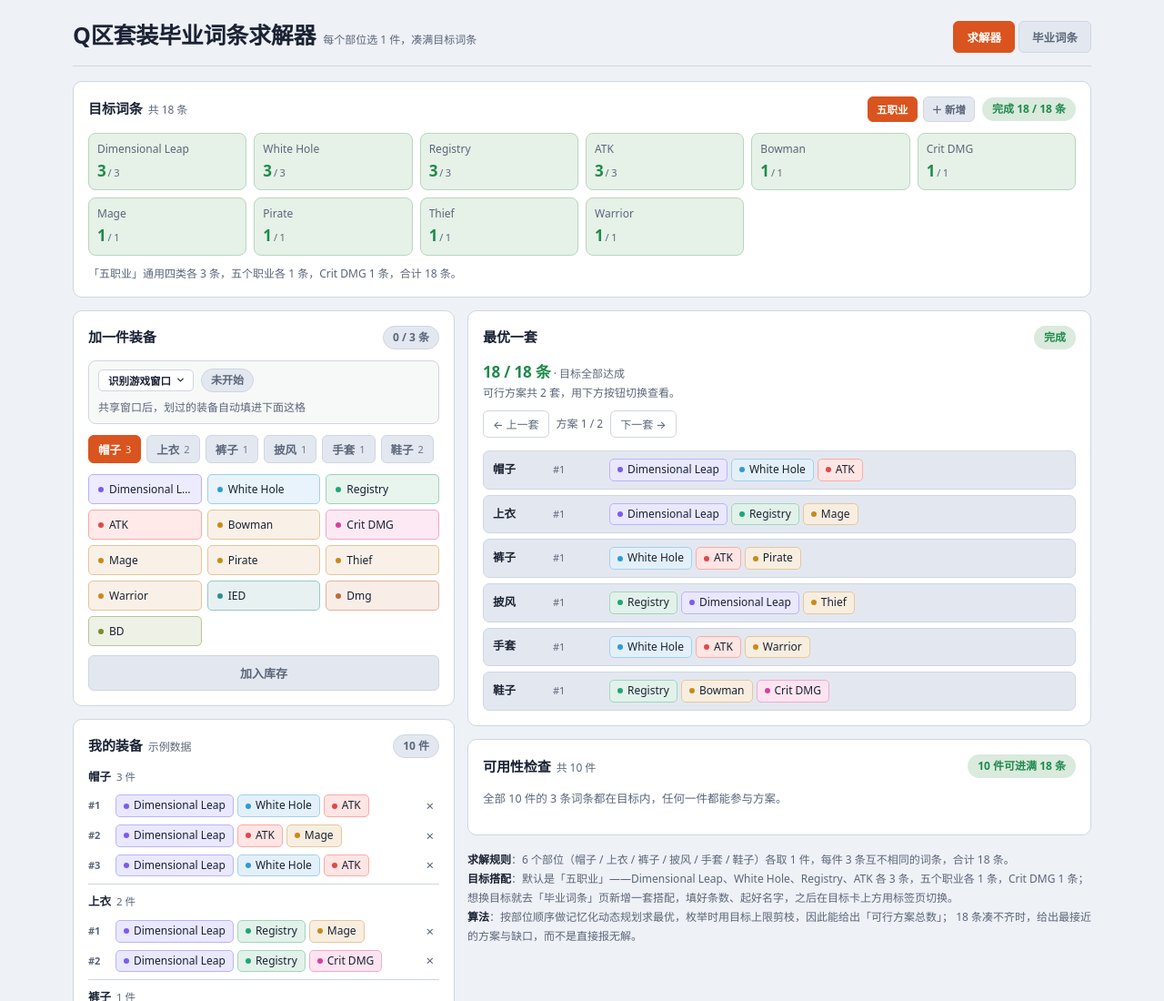
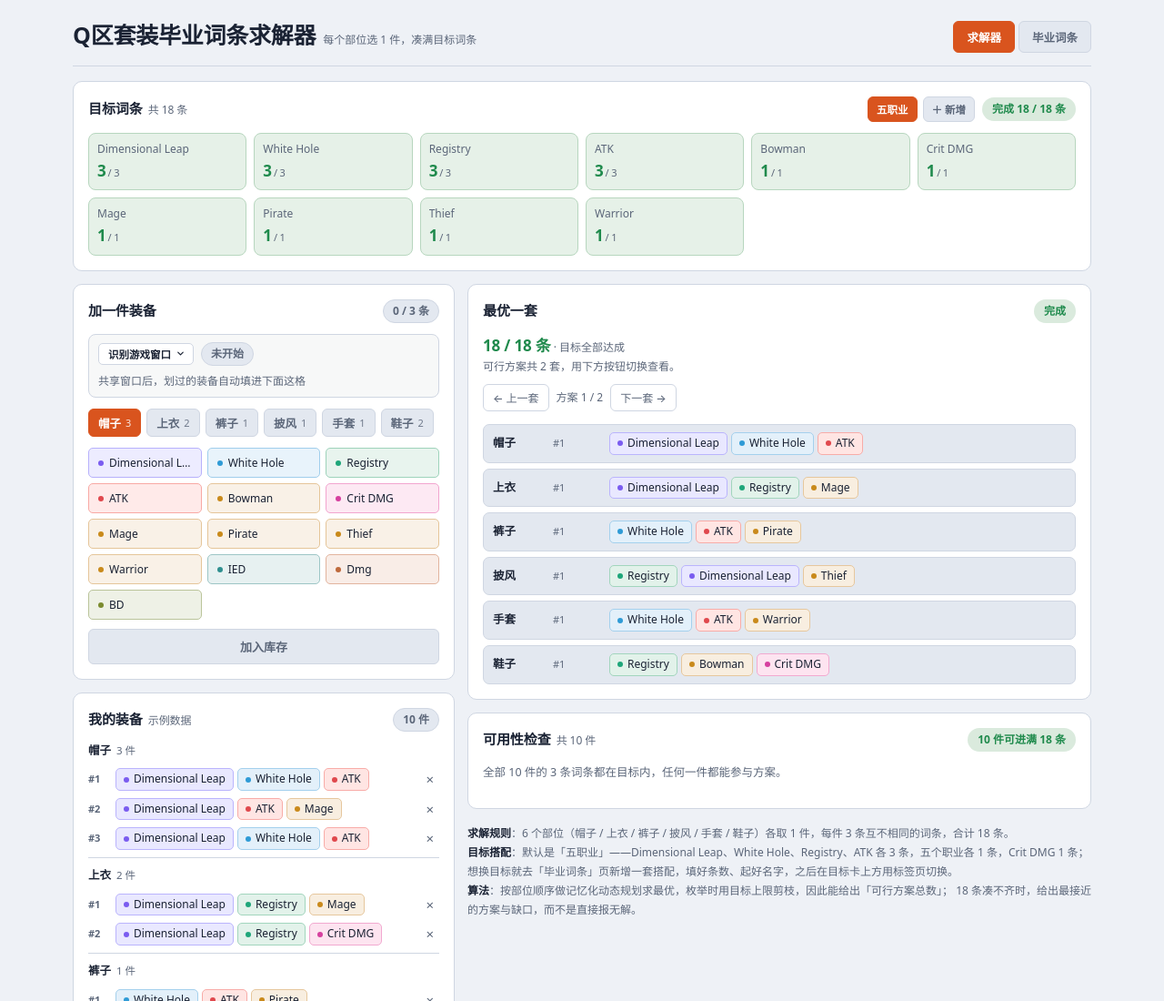
Before and after one commit to YourKlc/3l-set-solver, a plain HTML site: page index.html in a window 1280 px wide. Shown: the top 1100 px of the page at 91% size. Drawn offline with Linux system fonts and the light colour scheme.

Commit message:
目标词条里 0 / N 的数字也改成橙色；去掉目标卡底部那行搭配说明

```diff
--- a/index.html
+++ b/index.html
@@ -144,6 +144,7 @@ body{
 .target[data-state="ok"] .tval{color:var(--ok)}
 .target[data-state="over"] .tval{color:var(--bad)}
 .target[data-state="part"] .tval{color:var(--warn)}
+.target[data-state="zero"] .tval{color:var(--accent)}
 .mode-note{margin-top:10px;font-size:12px;color:var(--muted);line-height:1.6}
 
 /* ===== 双栏 ===== */
@@ -392,7 +393,6 @@ button.cust-apply{width:auto;padding:8px 16px;flex:0 0 auto}
       </div>
     </div>
     <div class="target-grid" id="targetGrid"></div>
-    <div class="mode-note" id="modeNote"></div>
   </section>
 
   <div class="cols">
@@ -954,7 +954,6 @@ function renderTargets() {
     $('#targetSub').textContent = '';
     pill.textContent = '未设置';
     pill.dataset.state = 'zero';
-    $('#modeNote').textContent = '这套搭配还没有目标词条：去右上角「毕业词条」页把它填起来。';
     return;
   }
 
@@ -978,11 +977,6 @@ function renderTargets() {
   pill.textContent = (score >= totalTarget) ? ('完成 ' + totalTarget + ' / ' + totalTarget + ' 条') : (score + ' / ' + totalTarget + ' 条');
   pill.dataset.state = (score >= totalTarget) ? 'ok' : (score > 0 ? 'part' : 'zero');
   $('#targetSub').textContent = '共 ' + totalTarget + ' 条';
-
-  const p = activePreset();
-  $('#modeNote').textContent = '「' + p.name + '」' + (p.desc ? p.desc : targetSummary(targets))
-    + '，合计 ' + totalTarget + ' 条。'
-    + (totalTarget > 18 ? '已超过 18 条上限，实际凑不满。' : '');
 }
 
 /* ===== 渲染：搭配列表（毕业词条页）===== */
```
